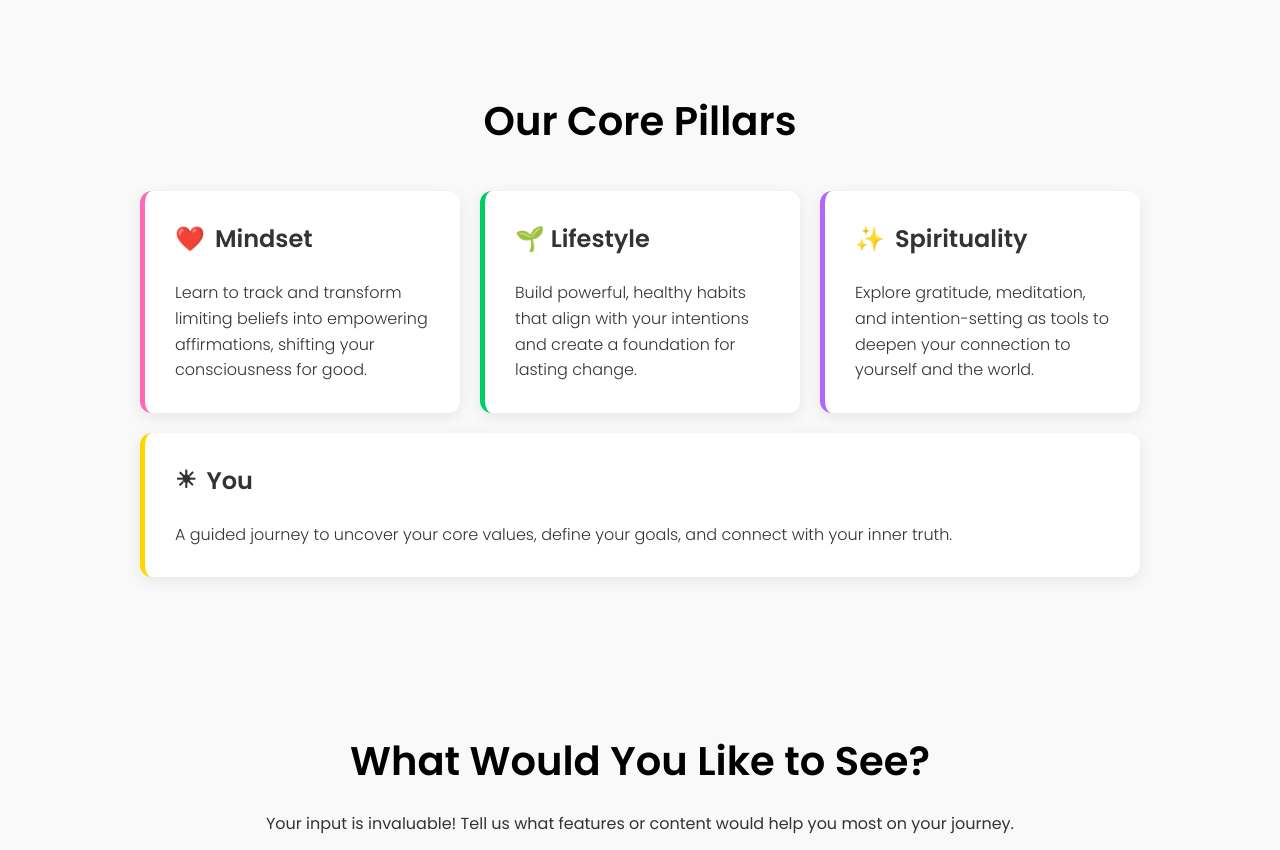
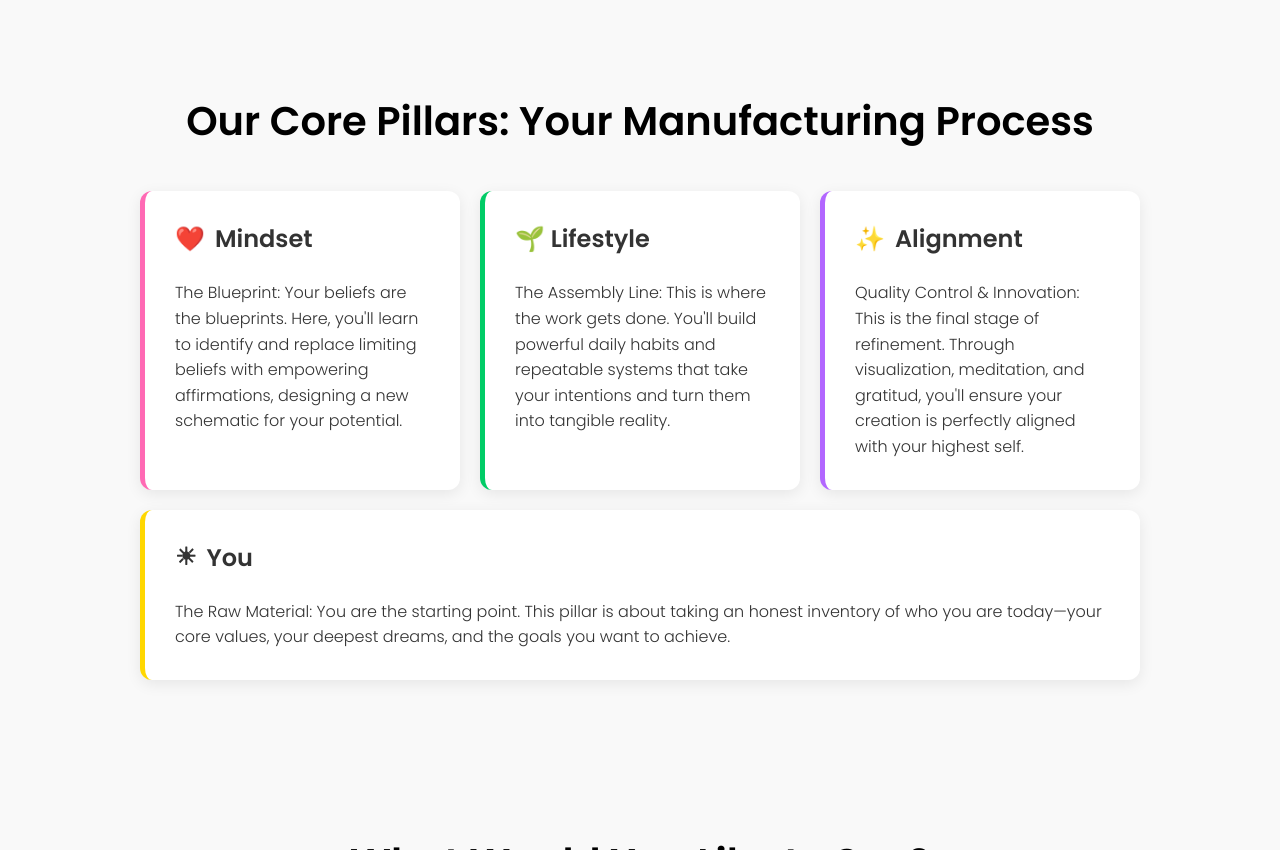
Before and after one commit to Danideprats/launch, a website: page index.html in a window 1280 px wide. Shown: the part 626-1476 px from the top of the page. Drawn offline with Linux system fonts and the light colour scheme.

Commit message:
Final push

```diff
--- a/index.html
+++ b/index.html
@@ -434,23 +434,23 @@
     </header>
 
     <section class="foundational-elements">
-        <h2>Our Core Pillars</h2>
+        <h2>Our Core Pillars: Your Manufacturing Process</h2>
         <div class="cards-container">
             <div class="card mindset">
                 <h3><span class="icon">&#x2764;&#xfe0f;</span> Mindset</h3>
-                <p>Learn to track and transform limiting beliefs into empowering affirmations, shifting your consciousness for good.</p>
+                <p>The Blueprint: Your beliefs are the blueprints. Here, you'll learn to identify and replace limiting beliefs with empowering affirmations, designing a new schematic for your potential.</p>
             </div>
             <div class="card lifestyle">
                 <h3>🌱</span> Lifestyle</h3>
-                <p>Build powerful, healthy habits that align with your intentions and create a foundation for lasting change.</p>
+                <p>The Assembly Line: This is where the work gets done. You'll build powerful daily habits and repeatable systems that take your intentions and turn them into tangible reality.</p>
             </div>
             <div class="card spirituality">
-                <h3><span class="icon">&#x2728;</span> Spirituality</h3>
-                <p>Explore gratitude, meditation, and intention-setting as tools to deepen your connection to yourself and the world.</p>
+                <h3><span class="icon">&#x2728;</span> Alignment</h3>
+                <p>Quality Control & Innovation: This is the final stage of refinement. Through visualization, meditation, and gratitud, you'll ensure your creation is perfectly aligned with your highest self.</p>
             </div>
             <div class="card you">
                 <h3><span class="icon">&#x2600;</span> You</h3>
-                <p>A guided journey to uncover your core values, define your goals, and connect with your inner truth.</p>
+                <p>The Raw Material: You are the starting point. This pillar is about taking an honest inventory of who you are today—your core values, your deepest dreams, and the goals you want to achieve.</p>
             </div>
         </div>
     </section>
```
